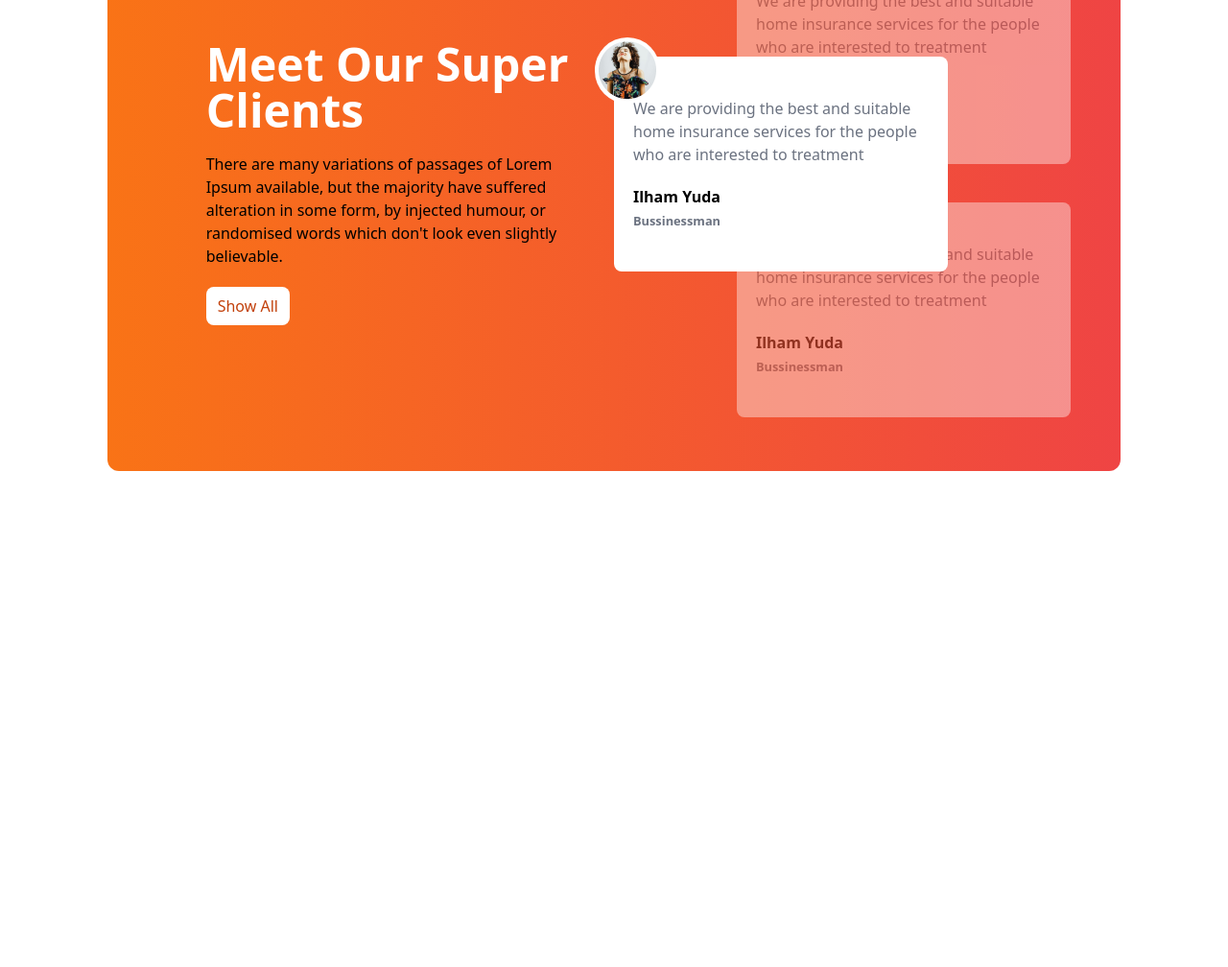
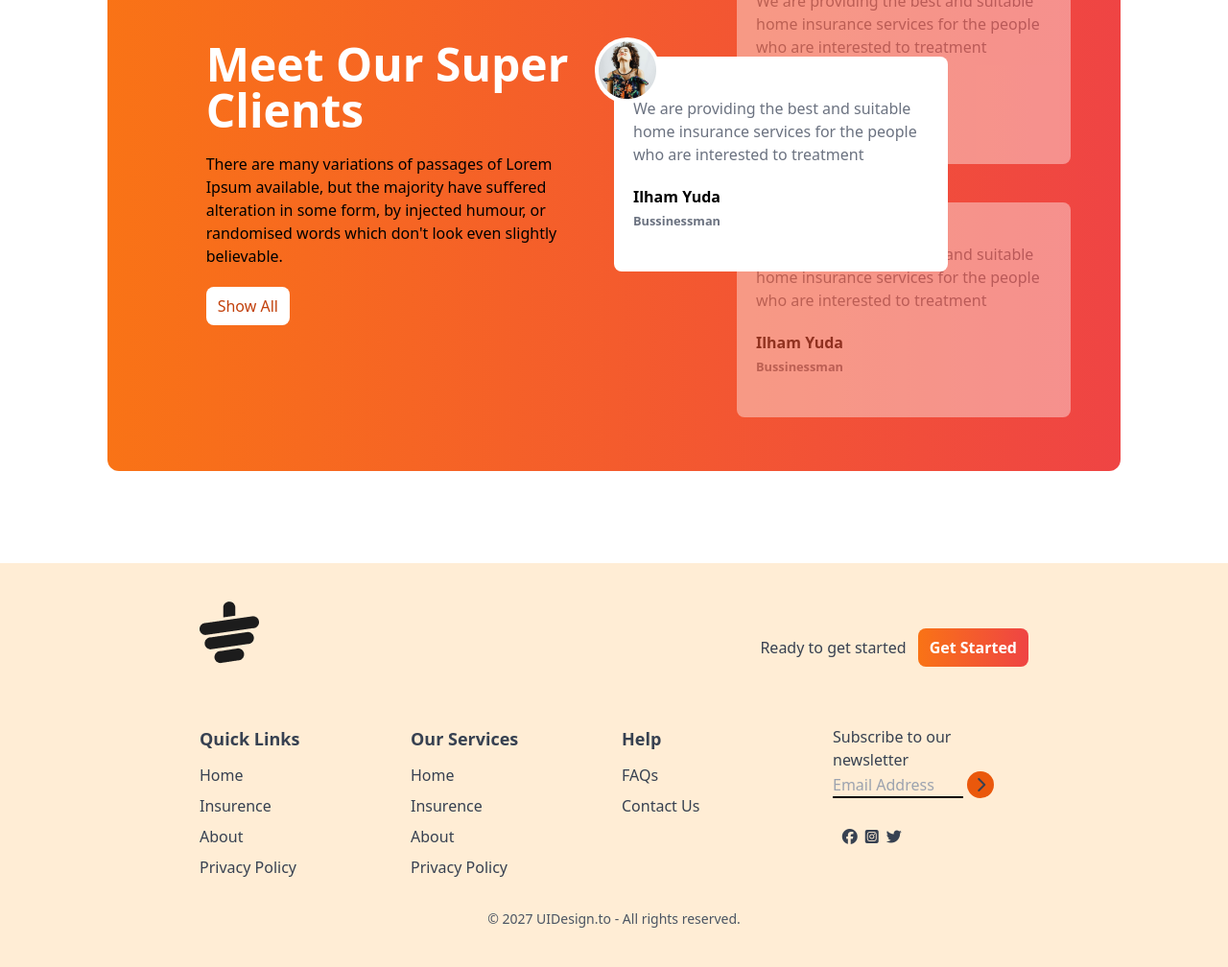
Before and after one commit to Saidur289/tea-house-project, a plain HTML site: page index.html in a window 1280 px wide. Shown: the part 1965-2973 px from the top of the page at 96% size. Before the commit the page ends 2552 px from the top, so only its background shows below. Drawn offline with nearby package versions, Linux system fonts and the light colour scheme.

Commit message:
added footer section done

```diff
--- a/index.html
+++ b/index.html
@@ -179,7 +179,99 @@
             </div>
 
           </section>
+          <!-- news section home work  -->
+           <!-- footer section  -->
 
     </main>
+    <footer class="bg-orange-100  text-gray-700 py-10 px-4 md:px-16">
+        <div class="w-9/12 mx-auto">
+            <!-- logo  -->
+             <div class="mb-8 flex justify-between">
+                <img class="mb-8"  src="images/cup.png" alt="">
+                <div class="flex items-center gap-3">
+                <h4>Ready to get started</h4>
+                <button class="bg-gradient-to-r from-orange-500 to-red-500 px-3 py-2 rounded-lg text-white font-bold">Get Started</button>
+                </div>
+
+             </div>
+             <!-- link   -->
+              <div class="grid grid-cols-1 md:grid-cols-2 lg:grid-cols-4 gap-4">
+                <!-- first-column  -->
+                 <div>
+                    <h3 class="font-semibold text-lg mb-3">Quick Links</h3>
+                    <ul class="space-y-2">
+                        <li>
+                            <a class="hover:text-orange-600" href="">Home</a>
+                        </li>
+                        <li>
+                            <a class="hover:text-orange-600" href="">Insurence</a>
+                        </li>
+                        <li>
+                            <a class="hover:text-orange-600" href="">About</a>
+                        </li>
+                        <li>
+                            <a class="hover:text-orange-600" href="">Privacy Policy</a>
+                        </li>
+
+                    </ul>
+                 </div>
+                <!-- second-column  -->
+                 <div>
+                    <h3 class="font-semibold text-lg mb-3">Our Services</h3>
+                    <ul class="space-y-2">
+                        <li>
+                            <a class="hover:text-orange-600" href="">Home</a>
+                        </li>
+                        <li>
+                            <a class="hover:text-orange-600" href="">Insurence</a>
+                        </li>
+
+                        <li>
+                            <a class="hover:text-orange-600" href="">About</a>
+                        </li>
+                        <li>
+                            <a class="hover:text-orange-600" href="">Privacy Policy</a>
+                        </li>
+
+                    </ul>
+                 </div>
+                <!-- third-column  -->
+                 <div>
+                    <h3 class="font-semibold text-lg mb-3">Help</h3>
+                    <ul class="space-y-2">
+
+
+                        <li>
+                            <a class="hover:text-orange-600" href="">FAQs</a>
+                        </li>
+                        <li>
+                            <a class="hover:text-orange-600" href="">Contact Us</a>
+                        </li>
+
+                    </ul>
+                 </div>
+            <!-- forth column  -->
+             <div>
+                <h3>Subscribe to our <br>newsletter</h3>
+                <div class="flex flex-col space-y-2">
+                   <div>
+                    <input placeholder="Email Address" class="bg-transparent border-b-2 border-black w-4/6"> <i class="fa-solid fa-chevron-right h-7 w-7 bg-orange-600 inline-flex rounded-full justify-center items-center"></i>
+                    <div class="flex justify-center gap-2 w-2/5 mb-2 mt-8">
+
+
+                     <i class="fa-brands fa-facebook"></i>
+                     <i class="fa-brands fa-square-instagram"></i>
+                     <i class="fa-brands fa-twitter"></i>
+                    </div>
+                   </div>
+                </div>
+             </div>
+
+              </div>
+              <div class="text-center pt-4 mt-4">
+                <p class="text-sm text-gray-600">© 2027 UIDesign.to - All rights reserved.</p>
+             </div>
+        </div>
+    </footer>
 </body>
 </html>
```
